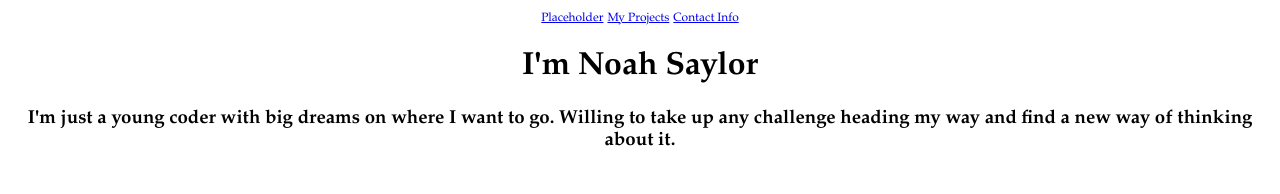
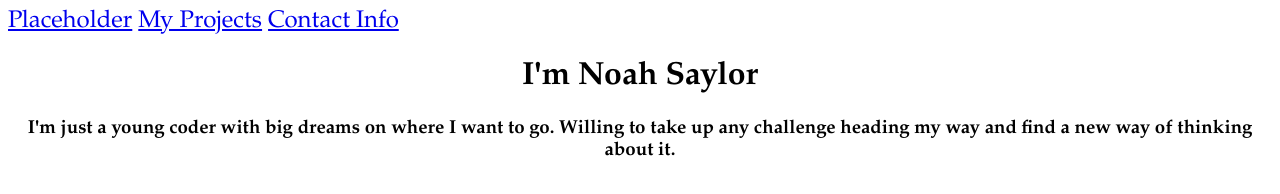
Before and after one commit to Gamer2Man185/Gamer2Man185.github.io, a plain HTML site: page index.html in a window 1280 px wide. Drawn offline with Linux system fonts and the light colour scheme.

Commit message:
Update main.css

```diff
--- a/styling/main.css
+++ b/styling/main.css
@@ -1,12 +1,12 @@
 * {
-
+    box-sizing: border-box;
 }
 body {
     font-family: Garamond, Sabon, Georgia, serif;
     text-align: center;
-    box-sizing: border-box;
 }
-a {
-    font-size: 12px;
-    margin 0px, 20px, 0px, 20px
+.nav-bar {
+    font-size: 24px;
+    display: flex;
+    justify-content: space-between;
 }
```
